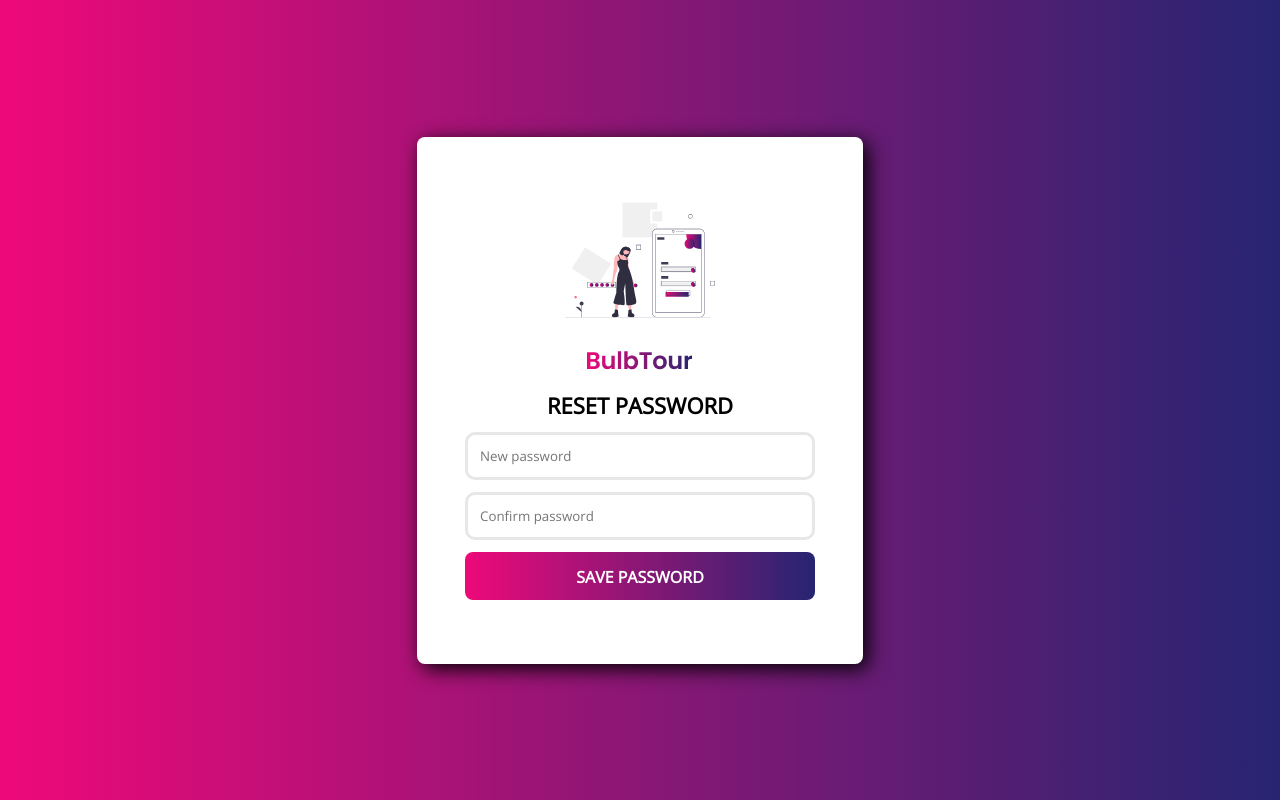
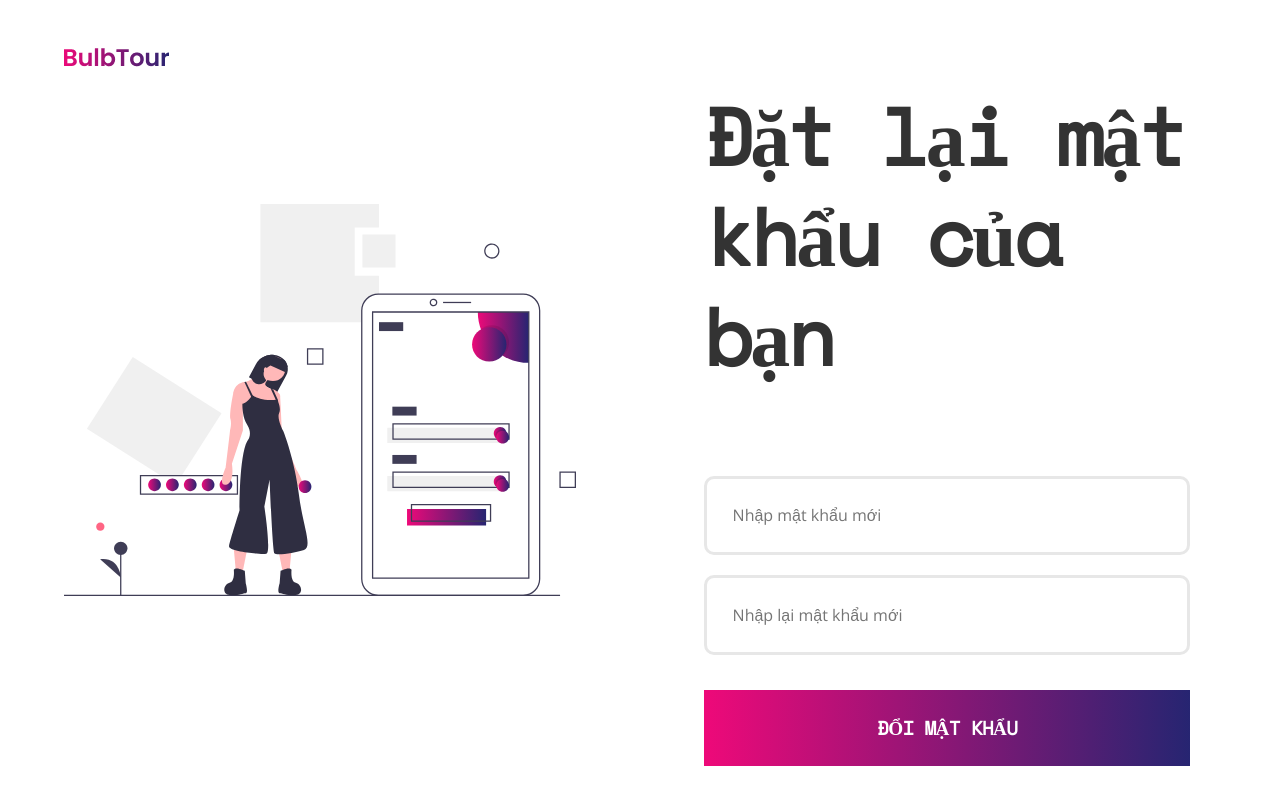
Before and after one commit to tnah-hcmus/bulb-tour-server, a website: page public/reset.html in a window 1280 px wide. Drawn offline with nearby package versions, Linux system fonts and the light colour scheme.

Commit message:
Revert "Update css for some page"

```diff
--- a/public/index.css
+++ b/public/index.css
@@ -1,58 +1,29 @@
+.title {
+    position: absolute;
+    left: 5%;
+    top: 1em;
+    padding: 1em 0;
+    font-family: 'Inconsolata', monospace;
+    font-style: normal;
+    font-weight: bold;
+    font-size: 24px;
+    line-height: 25px;
+    letter-spacing: -0.08em;
+    text-transform: uppercase;
+    margin: 0 auto;
+    color: #333333;
+}
 body {
     margin: 0;
     padding: 0;
+    display: flex;
+    flex-direction: column;
+    min-height: 100vh;
 }
-
 .container {
     display: flex;
-  justify-content: center;
-  align-items: center;
-  height: 100vh;
-  width: 100vw;
-  background: linear-gradient(90deg, #c33764 0%, #ee0979 0.01%, #1d2671 104.63%);
-}
-
-.box {
-  display: flex;
-  flex-direction: column;
-  padding: 48px;
-  border-radius: 8px;
-  background-color: white;
-  box-shadow: 5px 5px 20px black;
-  margin: 32px;
-  max-width: 350px;
-  width: 80%;
-}
-
-.app-name {
-  text-align: center;
-}
-
-.image {
-  display: flex;
-  justify-content: center;
-  margin-bottom: 16px;
-}
-
-.body {
-  font-family: "Open sans", sans-serif;
-  text-align: center;
-  font-size: 16px;
-  background: linear-gradient(to right, #121fcf 0%, #cf1512 100%);
-  -webkit-background-clip: text;
-  -webkit-text-fill-color: transparent;
-}
-.form {
-  margin: 16px 0;
-}
-
-.form-header {
-  font-family: "Open Sans", sans-serif;
-  font-size: 22px;
-  font-weight: bold;
-  display: flex;
-  justify-content: center;
-  text-transform: uppercase;
+    flex-direction: row;
+    flex-grow: 1;
 }
 
 .divide {
@@ -65,49 +36,29 @@
     flex-direction: column;
     justify-content: center;
 }
+.picture {
+    margin: auto;
+    width: 40vw;
+}
 .back-button {
-  font-family: "Open Sans", sans-serif;
-  margin-top: 12px;
+    font-family: 'Space Mono';
     font-style: normal;
     font-weight: bold;
-  font-size: 16px;
-  line-height: 16px;
+    font-size: 1.2em;
+    line-height: 1.25em;
+    /* identical to box height */
+    letter-spacing: -0.035em;
     text-transform: uppercase;
-  background: linear-gradient(90deg, #c33764 0%, #ee0979 0.01%, #1d2671 104.63%);
+    background: linear-gradient(90deg, #C33764 0%, #EE0979 0.01%, #1D2671 104.63%);;
     color: #ffffff;
     padding: 5%;
     border: 0;
+    margin: 5%;
     margin-left: 0;
     flex-grow: 1;
-  border-radius: 8px;
-  cursor: pointer;
-  height: 48px;
 }
-
-.back-button:hover {
-  box-shadow: 1px 1px 3px black;
-}
-
-.content {
-  display: flex;
-  flex-direction: column;
-}
-
-.content__title {
-  margin-bottom: 12px;
-  font-size: 18px;
-  font-weight: bold;
-  font-family: sans-serif;
-}
-
-.content__body {
-  margin: 0;
-  font-size: 15px;
-  font-family: sans-serif;
-}
-
 .text {
-  font-family: "Space Mono";
+    font-family: 'Space Mono';
     font-style: normal;
     font-weight: bold;
     font-size: 5em;
@@ -118,16 +69,16 @@
 }
 .description {
     width: 70%;
-  font-family: "Space Mono";
+    font-family: 'Space Mono';
     font-style: normal;
     font-weight: normal;
     font-size: 1.5em;
     line-height: 1.5em;
     letter-spacing: -0.035em;
-  color: #4f4f4f;
+    color: #4F4F4F;
 }
 .copyright {
-  font-family: "Montserrat";
+    font-family: 'Montserrat';
     font-style: normal;
     font-weight: 600;
     font-size: 0.75em;
@@ -145,25 +96,25 @@
   }
 
 .form-inline input {
-  margin-top: 12px;
-  padding: 12px;
-  border: 3px solid #e7e7e7;
+    margin: 2% 5% 2% 0;
+    padding: 5%;
+    border: 3px solid #E7E7E7;
     box-sizing: border-box;
-  height: 48px;
     border-radius: 10px;
-  font-family: "Open Sans", sans-serif;
+    font-family: 'Open Sans', sans-serif;
     font-style: normal;
+    font-size: 1em;
 }
-.error-text {
-  font-family: "Open Sans", sans-serif;
+.error-text{
+    font-family: 'Open Sans', sans-serif;
     font-style: normal;
-  font-size: 13px;
+    font-size: 1em;
     padding: 0 0 0 1%;
     margin: 0;
     color: red;
 }
 
-/* @media (max-width: 800px) {
+@media (max-width: 800px) {
     .container {
       flex-direction: column;
     }
@@ -190,4 +141,4 @@
     .form-inline input {
         margin: 10px 0;
     }
-} */
+}
--- a/public/reset.html
+++ b/public/reset.html
@@ -7,93 +7,82 @@
       content="width=device-width, initial-scale=1,
   maximum-scale=5"
     />
-    <link rel="stylesheet" href="/index.css" />
+    <link rel="stylesheet" href="/index.css">
 
-    <link rel="preconnect" href="https://fonts.gstatic.com" />
-    <link
-      href="https://fonts.googleapis.com/css2?family=Inconsolata&family=Open+Sans&family=Space+Mono&family=Montserrat&display=swap"
-      rel="stylesheet"
-    />
+    <link rel="preconnect" href="https://fonts.gstatic.com">
+    <link href="https://fonts.googleapis.com/css2?family=Inconsolata&family=Open+Sans&family=Space+Mono&family=Montserrat&display=swap" rel="stylesheet">
     <title>Reset password</title>
     <script>
       function errTranslate(errMsg) {
-        errMsg = errMsg.replaceAll("Validation error: ", "");
-        errMsg = errMsg.replaceAll('"token"', "token");
-        errMsg = errMsg.replaceAll('"password"', "password");
-        errMsg = errMsg.replaceAll('"confirmPassword"', "confirmPassword");
+        errMsg = errMsg.replaceAll("Validation error: ", '');
+        errMsg = errMsg.replaceAll('\"token\"', 'token');
+        errMsg = errMsg.replaceAll('\"password\"', 'password');
+        errMsg = errMsg.replaceAll('\"confirmPassword\"', 'confirmPassword');
         return errMsg;
       }
       function handleErrors(response) {
-        if (!response.ok) {
-          response.json().then((err) => showError(errTranslate(err.message)));
-          throw "Something went wrong";
-        }
-        return response.json();
+          if (!response.ok) {
+            response.json().then(err => showError(errTranslate(err.message)));
+            throw 'Something went wrong'
+          }
+          return response.json();
       }
-      function submitForm(e, form) {
+      function submitForm(e, form){
         e.preventDefault();
         const urlParams = new URLSearchParams(window.location.search);
-        const token = urlParams.get("token");
+        const token = urlParams.get('token');
         const password = form.pwd.value;
         const confirmPassword = form.confirmPwd.value;
-        if (!token || !password || !confirmPassword) {
-          showError("Not enough information to request");
-        } else if (password !== confirmPassword) {
-          showError("Password not match, please check");
-        } else if (password.length < 6) {
-          showError("Password must be more then 6 character");
-        } else {
-          fetch("/api/auth/reset-password", {
-            method: "post",
+        if(!token || !password || !confirmPassword) {
+          showError('Not enough information to request');
+        } else if(password !== confirmPassword) {
+          showError('Password not match, please check');
+        } else if(password.length < 6) {
+          showError('Password must be more then 6 character');
+        }
+        else {
+          fetch('/api/auth/reset-password', {
+            method: 'post',
             headers: {
-              "Content-Type": "application/json",
+              'Content-Type': 'application/json',
             },
-            body: JSON.stringify({ token, password: form.pwd.value, confirmPassword: form.confirmPwd.value }),
-          })
+            body: JSON.stringify({token, password: form.pwd.value, confirmPassword: form.confirmPwd.value})
+            })
             .then(handleErrors)
             .then((data) => {
-              document.location.href = "/done-reset";
-            })
-            .catch((err) => {
+              document.location.href = '/done-reset';
+            }).catch((err) => {
               console.log(err);
             });
         }
       }
       function hideError() {
-        const err = document.getElementById("error");
-        if (err) err.style.display = "none";
+        const err = document.getElementById('error');
+        if(err) err.style.display = 'none';
       }
       function showError(text) {
-        const err = document.getElementById("error");
-        if (err) {
+        const err = document.getElementById('error');
+        if(err) {
           err.innerText = text;
-          err.style.display = "";
+          err.style.display = '';
         }
       }
     </script>
   </head>
   <body>
-    <div class="container">
-      <div class="box">
-        <div class="image">
-          <img src="/reset.svg" class="picture" height="150" width="150" />
-        </div>
-        <div class="app-name">
-          <img src="/title.png" class="title" />
-        </div>
-        <div class="form">
-          <span class="form-header">RESET PASSWORD</span>
+    <div class = 'container'>
+      <div class = 'divide'>
+        <img src = '/title.png' class="title">
+        <img src = '/reset.svg' class="picture">
+      </div>
+      <div class = 'divide'>
+        <div class = 'main-text'>
+          <h3 class = 'text'>Đặt lại mật khẩu của bạn</h3>
           <form class="form-inline" onsubmit="submitForm(event, this)">
-            <input type="password" id="pwd" placeholder="New password" name="pwd" onfocus="hideError(event,this)" />
+            <input type="password" id="pwd" placeholder="Nhập mật khẩu mới" name="pwd" onfocus="hideError(event,this)">
             <p id="error" class="error-text"></p>
-            <input
-              type="password"
-              id="confirmPwd"
-              placeholder="Confirm password"
-              name="confirmPwd"
-              onfocus="hideError(event,this)"
-            />
-            <button class="back-button">Save password</button>
+            <input type="password" id="confirmPwd" placeholder="Nhập lại mật khẩu mới" name="confirmPwd" onfocus="hideError(event,this)">
+            <button class='back-button'>Đổi mật khẩu </button>
           </form>
         </div>
       </div>
```
Also changed, not shown: public/404.html (+18 -19 lines), public/done-reset.html (+13 -18 lines), public/success.html (+11 -16 lines). Lines whose indentation alone changed are shown as unchanged.
